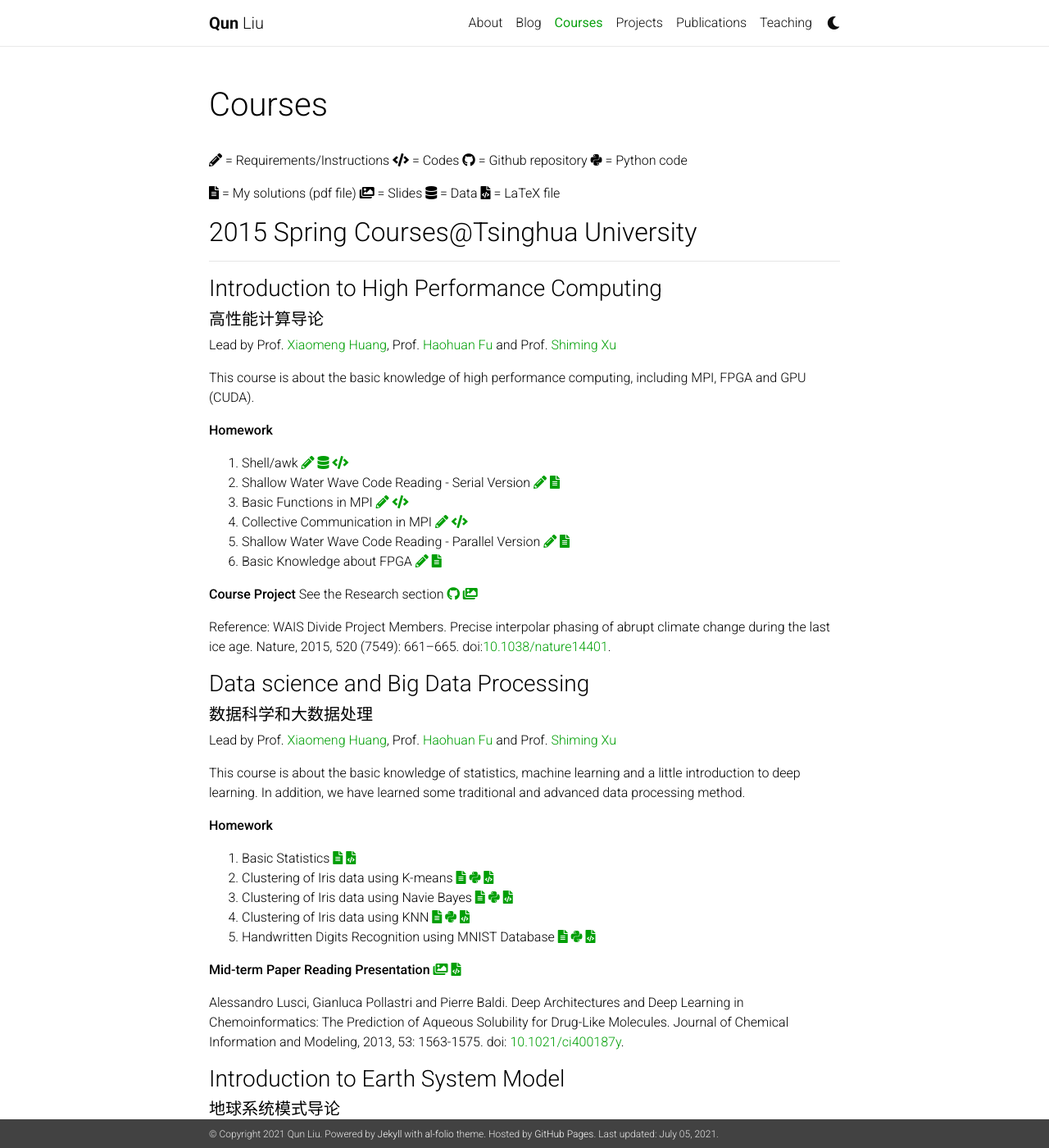
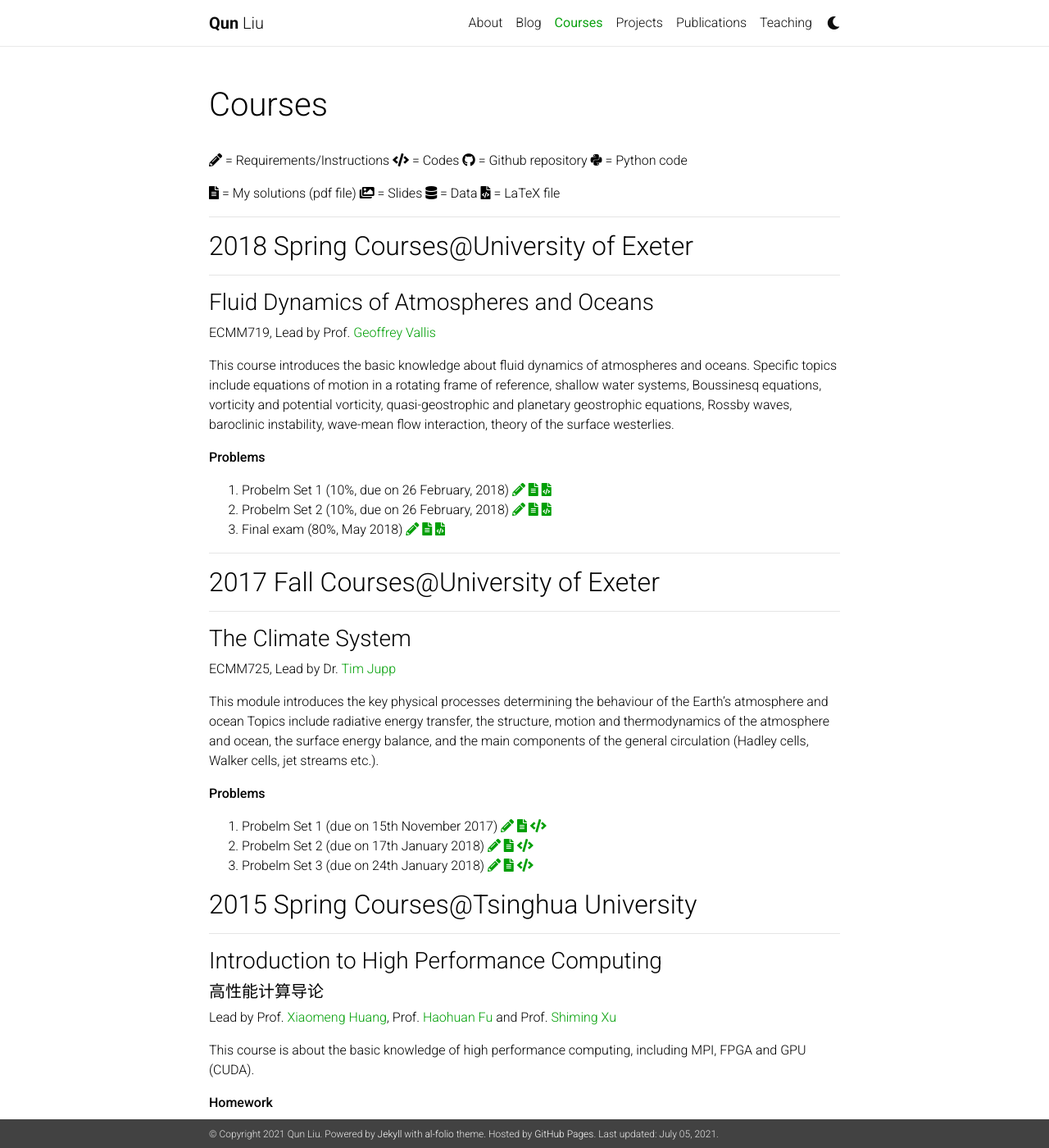
Before and after one commit to lqxyz/lqxyz.github.io, a Jekyll site: the page built from _pages/courses.md, in a window 1280 px wide and 1400 px high. Shown: the whole window at 82% size. Built offline with Jekyll 4.4.1, drawn with Linux system fonts in a browser that asks for light colours; nearby versions of some CDN libraries; comment, search, counter and statistics services are not loaded; a style sheet for code colours, icons or effects is not loaded.

Commit message:
Add Exeter courses, ecmm719 and 725

```diff
--- a/_pages/courses.md
+++ b/_pages/courses.md
@@ -10,6 +10,41 @@ nav: true
 <i class="fas fa-pencil-alt"></i> = Requirements/Instructions <i class="fas fa-code"></i> = Codes <i class="fab fa-github"></i> = Github repository <i class="fab fa-python"></i> = Python code
 
 <i class="fas fa-file-alt"></i> = My solutions (pdf file) <i class="fas fa-images"></i> = Slides <i class='fas fa-database'></i> = Data <i class="fas fa-file-code"></i> = LaTeX file
+
+* * *
+
+## 2018 Spring Courses@University of Exeter
+
+* * *
+
+### Fluid Dynamics of Atmospheres and Oceans
+
+ECMM719, Lead by Prof. [Geoffrey Vallis](https://emps.exeter.ac.uk/mathematics/staff/gv219)
+
+This course introduces the basic knowledge about fluid dynamics of atmospheres and oceans. Specific topics include equations of motion in a rotating frame of reference, shallow water systems, Boussinesq equations, vorticity and potential vorticity, quasi-geostrophic and planetary geostrophic equations, Rossby waves, baroclinic instability, wave-mean flow interaction, theory of the surface westerlies.
+
+**Problems**
+1. Probelm Set 1 (10%, due on 26 February, 2018) [<i class="fas fa-pencil-alt"></i>]({{ '/assets/courses/ecmm719/prob1_18.pdf' | relative_url }}) [<i class="fas fa-file-alt"></i>]({{ '/assets/courses/ecmm719/ECMM719_Coursework_1.pdf' | relative_url }}) [<i class="fas fa-file-code"></i>]({{ '/assets/courses/ecmm719/ECMM719_Coursework_1.tex' | relative_url }})
+2. Probelm Set 2 (10%, due on 26 February, 2018) [<i class="fas fa-pencil-alt"></i>]({{ '/assets/courses/ecmm719/prob2_18.pdf' | relative_url }}) [<i class="fas fa-file-alt"></i>]({{ '/assets/courses/ecmm719/ECMM719_Coursework_2.pdf' | relative_url }}) [<i class="fas fa-file-code"></i>]({{ '/assets/courses/ecmm719/ECMM719_Coursework_2.tex' | relative_url }})
+3. Final exam (80%, May 2018) [<i class="fas fa-pencil-alt"></i>]({{ '/assets/courses/ecmm719/final18.pdf' | relative_url }}) [<i class="fas fa-file-alt"></i>]({{ '/assets/courses/ecmm719/ECMM719_Exam.pdf' | relative_url }}) [<i class="fas fa-file-code"></i>]({{ '/assets/courses/ecmm719/ECMM719_Exam.tex' | relative_url }})
+
+* * *
+
+## 2017 Fall Courses@University of Exeter
+
+* * *
+
+### The Climate System
+
+ECMM725, Lead by Dr. [Tim Jupp](http://emps.exeter.ac.uk/mathematics/staff/tej202)
+
+This module introduces the key physical processes determining the behaviour of the Earth's atmosphere and ocean Topics include radiative energy transfer, the structure, motion and thermodynamics of the atmosphere and ocean, the surface energy balance, and the main components of the general circulation (Hadley cells, Walker cells, jet streams etc.).
+
+**Problems**
+
+1. Probelm Set 1 (due on 15th November 2017) [<i class="fas fa-pencil-alt"></i>]({{ '/assets/courses/ecmm725/2017_ecmm725_sheet1_corrected.pdf' | relative_url }}) [<i class="fas fa-file-alt"></i>]({{ '/assets/courses/ecmm725/exercise1.pdf' | relative_url }}) [<i class="fas fa-code"></i>]({{ '/assets/courses/ecmm725/exercise1.zip' | relative_url }})
+2. Probelm Set 2 (due on 17th January 2018) [<i class="fas fa-pencil-alt"></i>]({{ '/assets/courses/ecmm725/2017_ecmm725_sheet2.pdf' | relative_url }}) [<i class="fas fa-file-alt"></i>]({{ '/assets/courses/ecmm725/exercise2.pdf' | relative_url }}) [<i class="fas fa-code"></i>]({{ '/assets/courses/ecmm725/exercise2.zip' | relative_url }})
+2. Probelm Set 3 (due on 24th January 2018) [<i class="fas fa-pencil-alt"></i>]({{ '/assets/courses/ecmm725/2017_ecmm725_sheet3.pdf' | relative_url }}) [<i class="fas fa-file-alt"></i>]({{ '/assets/courses/ecmm725/exercise3.pdf' | relative_url }}) [<i class="fas fa-code"></i>]({{ '/assets/courses/ecmm725/exercise3.zip' | relative_url }})
 
 
 ## 2015 Spring Courses@Tsinghua University
@@ -37,6 +72,8 @@ See the Research section [<i class="fab fa-github"></i>](https://github.com/lqxy
 
 Reference: WAIS Divide Project Members. Precise interpolar phasing of abrupt climate change during the last ice age. Nature, 2015, 520 (7549): 661–665\. doi:[10.1038/nature14401](http://www.nature.com/nature/journal/v520/n7549/full/nature14401.html).
 
+* * *
+
 ### Data science and Big Data Processing
 ##### 数据科学和大数据处理
 
@@ -56,6 +93,8 @@ This course is about the basic knowledge of statistics, machine learning and a l
 
 Alessandro Lusci, Gianluca Pollastri and Pierre Baldi. Deep Architectures and Deep Learning in Chemoinformatics: The Prediction of Aqueous Solubility for Drug-Like Molecules. Journal of Chemical Information and Modeling, 2013, 53: 1563-1575\. doi: [10.1021/ci400187y](http://pubs.acs.org/doi/abs/10.1021/ci400187y).
 
+* * *
+
 ### Introduction to Earth System Model
 ##### 地球系统模式导论
 
@@ -73,6 +112,7 @@ Bin Wang. An Explicit Multi-Conservation Finite-Difference Scheme for Shallow-Wa
 
 **Final Paper** [<i class="fas fa-pencil-alt"></i>]({{ '/assets/courses/earth_system_model/final-hw.txt' | relative_url }}) [<i class="fas fa-file-alt"></i>]({{ '/assets/courses/earth_system_model/my_understanding_of_coupler.pdf' | relative_url }})
 
+* * *
 
 ## 2014 Fall Courses@Tsinghua University
 
@@ -89,6 +129,8 @@ This course introduces the dynamical properties of the large scale atmospheric a
 
 Shi Jiang, Fei-fei Jin, and Michael Ghil. Multiple Equilibria, Periodic, and Aperiodic Solutions in a Wind-Driven, Double-Gyre, Shallow-Water Model. Journal of Physical Oceanography, 1995, 25: 764-786\. doi:[10.1175/1520-0485(1995)025<0764:MEPAAS>2.0.CO;2](http://journals.ametsoc.org/doi/abs/10.1175/1520-0485(1995)025%3C0764%3AMEPAAS%3E2.0.CO%3B2).
 
+* * *
+
 ### Climate Dynamics Seminar
 ##### 气候动力学研讨
 
@@ -103,6 +145,8 @@ The materials of the seminar are from the [blog](http://www.gfdl.noaa.gov/blog/i
     I also wrote a short introduction to two-box model before class to help others to understand. [<i class="fas fa-file-alt"></i>]({{ '/assets/courses/clim_dyn_seminar/Rough_Derivation_of_Two-box_Model.pdf' | relative_url }}) [<i class="fas fa-file-code"></i>]({{ '/assets/courses/clim_dyn_seminar/Two_box_model_introduction.zip' | relative_url }})
 2.  Post 14: Surface salinity trends [<i class="fas fa-images"></i>]({{ '/assets/courses/clim_dyn_seminar/Surface_Salinity_Trends.pdf' | relative_url }}) [<i class="fas fa-file-code"></i>]({{ '/assets/courses/clim_dyn_seminar/Surface_Salinity_Trends.zip' | relative_url }})
 
+* * *
+
 ### Numerical Analysis
 ##### 数值分析
 
```
Also changed, not shown: assets/courses/ecmm719/rossbywaveillustration.png (added), 18 other files.
